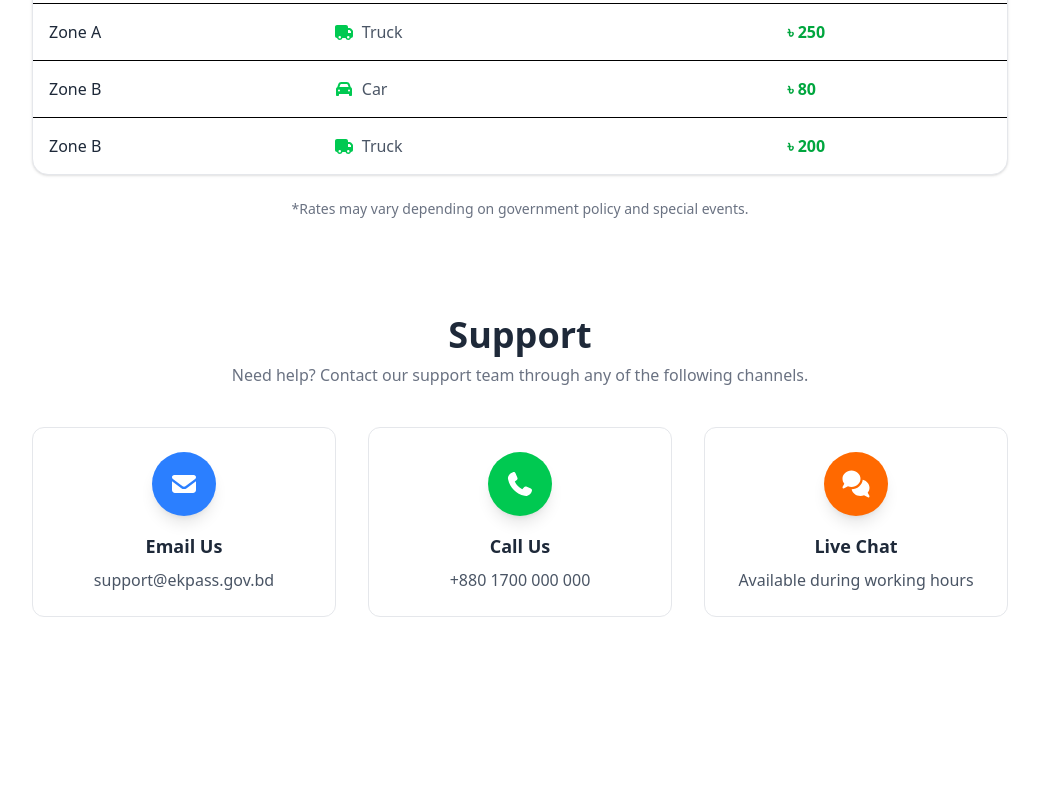
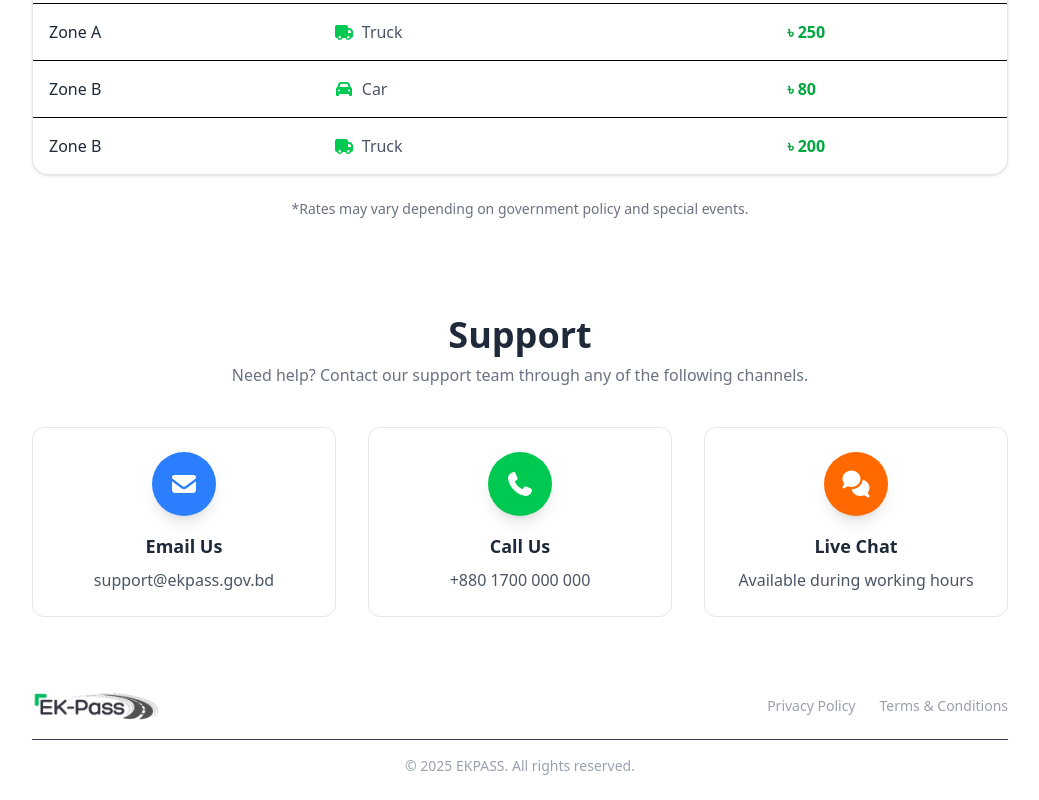
Before and after one commit to antorntech/ekpass-front, a React (Vite) app: page /landing in a window 1280 px wide. Shown: the part 1936-2736 px from the top of the page, without its empty margins (120-1159 px from the left). Before the commit the page ends 2601 px from the top, so only its background shows below. Built offline with nearby package versions, Linux system fonts and the light colour scheme.

Commit message:
add footer section

```diff
--- a/src/pages/landing/Landing.jsx
+++ b/src/pages/landing/Landing.jsx
@@ -5,6 +5,7 @@ import Support from "./support/Support";
 import TollRate from "./tollrate/TollRate";
 import QuickAction from "./quickaction/QuickAction";
 import HowItWorks from "./howitworks/HowItWorks";
+import Footer from "../../shared/Footer";
 
 function Landing() {
   return (
@@ -16,6 +17,7 @@ function Landing() {
         <HowItWorks />
         <TollRate />
         <Support />
+        <Footer />
       </div>
     </div>
   );
--- /dev/null
+++ b/src/shared/Footer.jsx
@@ -0,0 +1,32 @@
+import React from "react";
+
+const Footer = () => {
+  return (
+    <footer className=" text-gray-400 py-6">
+      <div className="max-w-6xl mx-auto px-6">
+        {/* Top Section */}
+        <div className="flex flex-col md:flex-row justify-between items-center gap-4">
+          {/* Logo */}
+          <img src="/assets/logo-1.png" alt="logo" className="w-32" />
+
+          {/* Links */}
+          <div className="flex space-x-6 text-sm">
+            <a href="/privacy-policy" className="hover:text-green-500">
+              Privacy Policy
+            </a>
+            <a href="/terms-and-conditions" className="hover:text-green-500">
+              Terms & Conditions
+            </a>
+          </div>
+        </div>
+
+        {/* Bottom Bar */}
+        <div className="border-t border-gray-700 mt-4 pt-4 text-center text-sm">
+          © {new Date().getFullYear()} EKPASS. All rights reserved.
+        </div>
+      </div>
+    </footer>
+  );
+};
+
+export default Footer;
```
